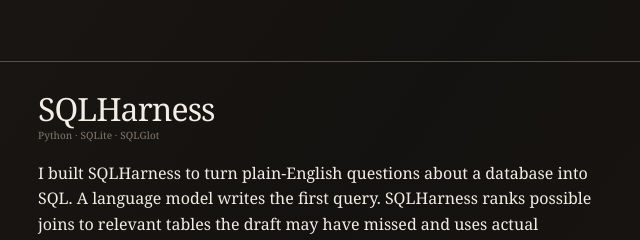
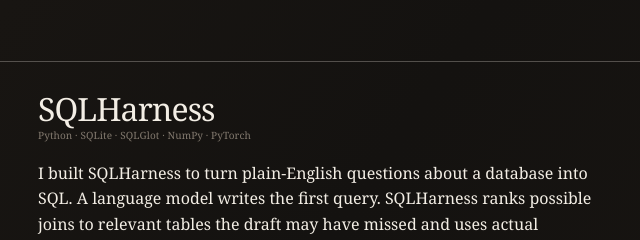
Before and after one commit to ajorge2/ajorge2.github.io, a plain HTML site: page index.html in a window 1280 px wide. Shown: the part 1800-2040 px from the top of the page, 340-980 px from the left. Drawn offline with nearby package versions, Linux system fonts and the light colour scheme; a web font is replaced by a local one.

Commit message:
Complete SQLHarness technology stack

```diff
--- a/index.html
+++ b/index.html
@@ -670,7 +670,7 @@
             <a href="https://andrewjorge.com/SQLHarness/" target="_blank" rel="noopener">SQLHarness</a>
           </span>
           <div class="item-stack">
-            Python · SQLite · SQLGlot
+            Python · SQLite · SQLGlot · NumPy · PyTorch
           </div>
           <div class="item-body">
             <p>
```
